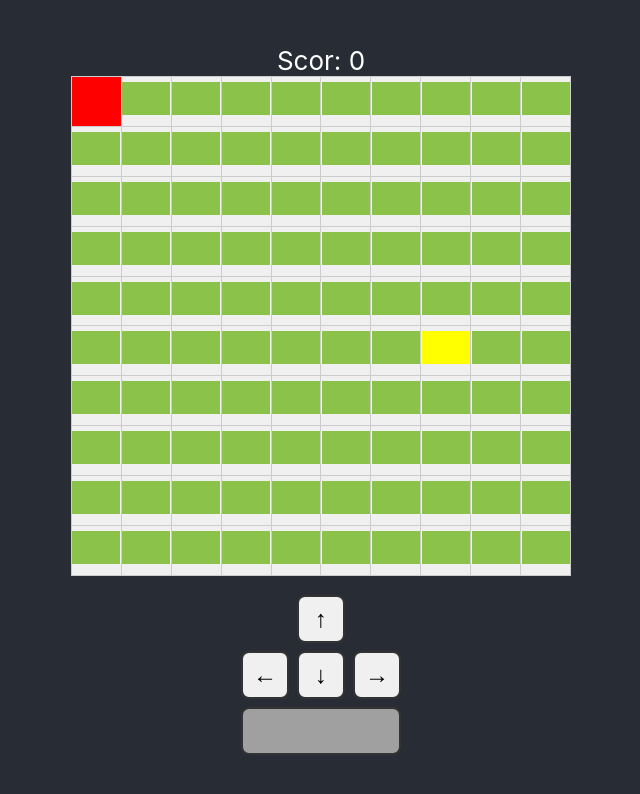
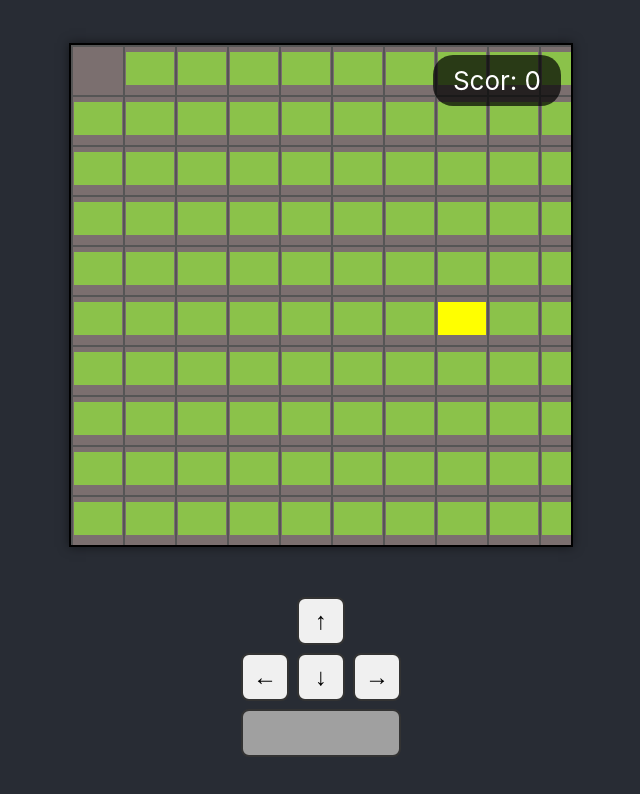
Before and after one commit to OctavianCristian22/WebDev_2025_IBM, a React (Create React App) app in the folder Project_WebDev_useTeam()/: page / in a window 1280 px wide. Shown: the top 794 px of the page, without its empty margins (319-959 px from the left). Built offline with nearby package versions, Linux system fonts and the light colour scheme.

Commit message:
Update map-base.css

```diff
--- a/Project_WebDev_useTeam()/src/components/map-base/map-base.css
+++ b/Project_WebDev_useTeam()/src/components/map-base/map-base.css
@@ -1,30 +1,148 @@
 .map-container {
-  width: 100%;
-  max-width: 500px;
-  margin: 0 auto;
-  aspect-ratio: 1 / 1;
+    width: 100%;
+    max-width: 500px;
+    height: 500px;
+    margin: 0;
+  overflow:hidden;
+    position: relative;
+    background-color: #555;
+    box-shadow: 0 0 10px rgba(0,0,0,0.5);
+    border: 2px solid black;
+}
+
+.special-zone {
+  outline: 2px solid red;
+}
+
+
+.score-board {
+    position: absolute;
+    top: 10px;
+    right: 10px;
+    background: rgba(0, 0, 0, 0.7);
+    color: white;
+    padding: 10px 20px;
+    border-radius: 20px;
+    z-index: 1;
+    display: block;
 }
 
 .map-box {
-  width: 100%;
-  height: 100%;
-  border-collapse: collapse;
-  table-layout: fixed;
+    position: absolute;
+    top: 0;
+    left: 0;
+    transition: transform 0.2s linear;
+    display: grid;
 }
 
-.map-table tr {
-  height: 10%;
+.map-cell {
+    width: 48px;
+    height: 48px;
+    box-sizing: border-box;
+    background-color: #7b6f6f;
+    position: relative;
+    background-repeat: no-repeat;
+    background-position: center;
+    background-size: cover;
+    margin: 0;
 }
 
+.map-cell > div {
+    position: absolute;
+    top: 25%;
+    left: 25%;
+    width: 50%;
+    height: 50%;
+    background-color: yellow;
+    border-radius: 50%;
+}
 
-.map-cell {
-  width: 10%;
-  border: 1px solid #ccc;
-  padding: 0;
-  aspect-ratio: 1 / 1;
-  background-color: #f0f0f0;
-  box-sizing: border-box;
+.player {
+    position: absolute;
+    width: 50px;
+    height: 50px;
+    background-size: cover;
+    z-index: 10;
+    transition: left 0.1s linear, top 0.1s linear;
 }
-.player-cell{
-    background-color: red;
+
+.attack-line {
+    position: absolute;
+    width: 50px;
+    height: 50px;
+    background-color: pink;
+    border-radius: 50%;
+    transition: left 0.1s ease-in-out, top 0.1s ease-in-out, opacity 0.1s ease-in-out;
 }
+
+.tree-cell {
+    background-image: url('tree.png');
+    background-size: cover;
+    background-position: center;
+}
+
+.rock-cell {
+    background-image: url('rock.png');
+    background-size: cover;
+    background-position: center;
+}
+
+.water-cell {
+    background-image: url('water.png');
+    background-size: cover;
+    background-position: center;
+}
+/*
+import React, { useState, useEffect, useRef } from 'react';
+import { TILE_SIZE_PX } from '../constants/constante';
+import playerSprite from './sprite_base_addon_2012_12_14.png';
+
+const SPRITE_WIDTH = 32;
+const SPRITE_HEIGHT = 32;
+const FRAMES_PER_DIRECTION = 4;
+const NUM_ROWS = 4;
+
+const DIRECTIONS = {
+  DOWN: 0,
+  LEFT: 1,
+  RIGHT: 2,
+  UP: 3,
+};
+
+const Player = ({ x, y, direction = 'DOWN', moving = false }) => {
+  const [frame, setFrame] = useState(0);
+  const animationRef = useRef(null);
+
+  useEffect(() => {
+    if (moving) {
+      animationRef.current = setInterval(() => {
+        setFrame((prev) => (prev + 1) % FRAMES_PER_DIRECTION);
+      }, 100);
+    } else {
+      clearInterval(animationRef.current);
+      setFrame(0);
+    }
+    return () => clearInterval(animationRef.current);
+  }, [moving]);
+
+  const backgroundX = -frame * SPRITE_WIDTH;
+  const backgroundY = -DIRECTIONS[direction] * SPRITE_HEIGHT;
+
+  const style = {
+    position: 'absolute',
+    width: `${TILE_SIZE_PX}px`,
+    height: `${TILE_SIZE_PX}px`,
+    backgroundImage: `url(${playerSprite})`,
+    backgroundSize: `${SPRITE_WIDTH * FRAMES_PER_DIRECTION}px ${SPRITE_HEIGHT * NUM_ROWS}px`,
+    backgroundPosition: `${backgroundX}px ${backgroundY}px`,
+    imageRendering: 'pixelated',
+    left: `${x * TILE_SIZE_PX}px`,
+    top: `${y * TILE_SIZE_PX}px`,
+    zIndex: 10,
+  };
+
+  return <div className="player" style={style} />;
+};
+
+export default Player;
+*/
```
